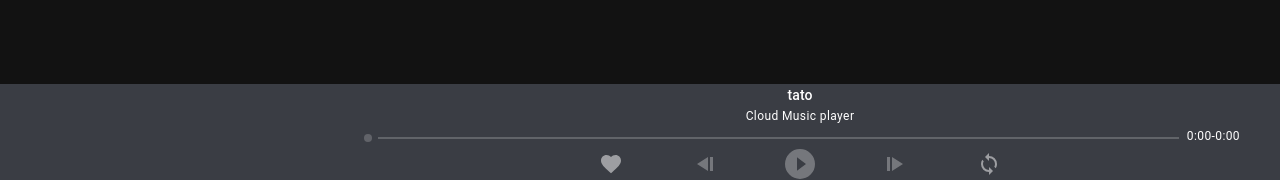
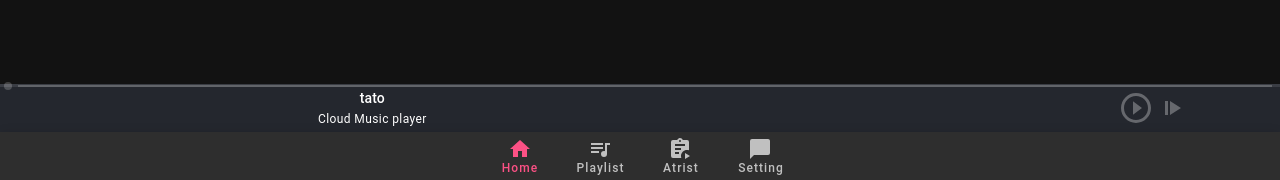
Before and after one commit to cgreencode/neteast-cloud-music-player, a Vue app: page /playlistdetails in a window 1280 px wide. Shown: the part 620-800 px from the top of the page. Built offline with nearby package versions, Linux system fonts and the light colour scheme; no server answers.

Commit message:
refactor all APP UX UI

```diff
--- a/src/App.vue
+++ b/src/App.vue
@@ -40,8 +40,15 @@
     </v-content><!-- main section -->
 
     <!-- bottom player -->
-    <Player/>
+    <Player
+      :layout="layout"
+      @toggleLayout="toggleLayout"
+    />
 
+    <BottomNav
+      :layout="layout"
+      @disableLayout="disableLayout"
+    />
   </v-app>
 </template>
 
@@ -50,18 +57,21 @@
 import AppDrawer from './components/AppDrawer'
 import appNavbar from './components/AppNavbar'
 import Player from './components/Player/index'
+import BottomNav from './components/Player/BottomNav'
 import { mdiArrowLeft } from '@mdi/js'
 export default {
   name: 'App',
   components: {
     appNavbar,
     AppDrawer,
-    Player
+    Player,
+    BottomNav
   },
   data () {
     return {
       appDrawer: false,
-      mdiArrowLeft
+      mdiArrowLeft,
+      layout: false
     }
   },
   created () {
@@ -74,6 +84,12 @@ export default {
     goBack () {
       // console.log(this.$router)
       this.$router.go(-1)
+    },
+    toggleLayout () {
+      this.layout = !this.layout
+    },
+    disableLayout () {
+      this.layout = false
     }
   }
 }
--- a/src/components/Player/BottomNav.vue
+++ b/src/components/Player/BottomNav.vue
@@ -1,55 +1,48 @@
 <template>
   <v-bottom-navigation
     v-model="bottomNav"
-    shift
-    max-width="100vw"
     color="primary"
-    class="bottom-nav"
-    :class="layout ? 'bottom-nav-ani' : ''"
+    app
+    height="48"
   >
-    <v-btn @click.stop="toggleBottomNavTab(0)">
-      <span>Player</span>
-      <v-icon>{{mdiMusicCircle}}</v-icon>
+    <v-btn to="/" @click.stop="$emit('disableLayout')">
+      <span>Home</span>
+      <v-icon>{{mdiHome}}</v-icon>
     </v-btn>
 
-    <v-btn @click.stop="toggleBottomNavTab(1)">
+    <v-btn to="topplaylists" @click.stop="$emit('disableLayout')">
       <span>Playlist</span>
       <v-icon>{{mdiPlaylistMusic}}</v-icon>
     </v-btn>
 
-    <v-btn @click.stop="toggleBottomNavTab(2)">
-      <span>Lyric</span>
+    <v-btn to="artist" @click.stop="$emit('disableLayout')">
+      <span>Atrist</span>
       <v-icon>{{mdiClipboardTextPlay}}</v-icon>
     </v-btn>
 
-    <v-btn @click.stop="toggleBottomNavTab(3)">
-      <span>Message</span>
+    <v-btn to="setting" @click.stop="$emit('disableLayout')">
+      <span>Setting</span>
       <v-icon>{{mdiMessage}}</v-icon>
-    </v-btn>
-
-    <v-btn @click.stop="toggleBottomNavTab(4)">
-      <span>Download</span>
-      <v-icon>{{mdiCloudDownload}}</v-icon>
     </v-btn>
 
   </v-bottom-navigation>
 </template>
 
 <script>
-import { mdiMusicCircle, mdiPlaylistMusic, mdiMessage, mdiCloudDownload, mdiClipboardTextPlay } from '@mdi/js'
+import { mdiHome, mdiPlaylistMusic, mdiMessage, mdiClipboardTextPlay } from '@mdi/js'
 export default {
   name: 'BottomNav',
   props: {
     layout: {
-      type: Boolean
+      type: Boolean,
+      default: false
     }
   },
   data () {
     return {
-      mdiMusicCircle,
+      mdiHome,
       mdiPlaylistMusic,
       mdiMessage,
-      mdiCloudDownload,
       mdiClipboardTextPlay,
       bottomNav: 0
     }
@@ -58,18 +51,19 @@ export default {
     layout (val) {
       if (!val) this.bottomNav = 0
     }
-  },
-  methods: {
-    toggleBottomNavTab (tab) {
-      if (this.bottomNav !== tab) {
-        this.$emit('switchTab', tab)
-        this.bottomNav = tab
-      } else {
-        this.$emit('toggleLayout')
-        this.bottomNav = 0
-      }
-    }
   }
+  // methods: {
+  //   toggleBottomNavTab (tab) {
+  //     if (this.bottomNav !== tab) {
+  //       this.$emit('disableLayout')
+  //       this.$emit('switchTab', tab)
+  //       this.bottomNav = tab
+  //     } else {
+  //       // this.$emit('toggleLayout')
+  //       this.bottomNav = 0
+  //     }
+  //   }
+  // }
 }
 </script>
 
--- a/src/components/Player/ControlButtons.vue
+++ b/src/components/Player/ControlButtons.vue
@@ -1,30 +1,32 @@
 <template>
   <v-row
-    justify="space-between"
-    no-gutters class="mb-1"
-    :class="layout?'mb-8':''"
-    @click.stop=""
+    no-gutters
+    class="mb-1"
+    :class="layout?'mb-8 justify-space-between':'justify-end row-2'"
   >
-    <v-spacer class="d-none d-sm-flex"></v-spacer>
-    <v-row justify="space-between" no-gutters>
+    <!-- <v-spacer class="d-none d-sm-flex"></v-spacer> -->
+    <!-- <v-row
+      no-gutters
+      :class="layout?'mb-8 justify-space-between':'justify-end'"
+    > -->
 
       <!-- favorite button -->
-      <v-btn icon :disabled="music.length === 0">
+      <v-btn icon :disabled="music.length === 0" v-if="layout">
         <v-icon disabled="">{{mdiHeart}}</v-icon>
       </v-btn>
 
       <!-- previous track button -->
-      <v-btn icon :disabled="music.length === 0" @click.stop="prevTrack">
+      <v-btn icon :disabled="music.length === 0" @click.stop="prevTrack" v-if="layout">
         <v-icon>{{mdiStepBackward}}</v-icon>
       </v-btn>
 
       <!-- play and pause buttons -->
       <v-btn icon v-if="paused" @click.stop="$emit('togglePlaying')" :disabled="music.length === 0">
         <div v-if="music[0]">
-          <v-icon large color="primary" v-if="music[0].url">{{mdiPlayCircle}}</v-icon>
-          <v-icon large v-else>{{mdiPlayCircle}}</v-icon>
+          <v-icon large color="primary" v-if="music[0].url">{{mdiPlayCircleOutline}}</v-icon>
+          <v-icon large v-else>{{mdiPlayCircleOutline}}</v-icon>
         </div>
-          <v-icon large v-else>{{mdiPlayCircle}}</v-icon>
+          <v-icon large v-else>{{mdiPlayCircleOutline}}</v-icon>
       </v-btn>
       <v-btn icon v-if="!paused" @click.stop="$emit('togglePlaying')" :disabled="music.length === 0">
         <div v-if="music[0]">
@@ -40,11 +42,11 @@
       </v-btn>
 
       <!-- loop buttons -->
-      <v-btn icon :disabled="music.length === 0">
+      <v-btn icon :disabled="music.length === 0" v-if="layout">
         <v-icon disabled="">{{mdiSync}}</v-icon>
       </v-btn>
-    </v-row>
-    <v-spacer class="d-none d-sm-flex"></v-spacer>
+    <!-- </v-row> -->
+    <!-- <v-spacer class="d-none d-sm-flex"></v-spacer> -->
 
     <!-- volume controller -->
     <!-- <v-col cols="3" class="ma-0 pa-0 d-none d-sm-flex">
@@ -67,7 +69,7 @@
 </template>
 
 <script>
-import { mdiVolumeHigh, mdiSync, mdiHeart, mdiStepBackward, mdiStepForward, mdiPlayCircle, mdiAlertCircle, mdiPauseCircle } from '@mdi/js'
+import { mdiVolumeHigh, mdiSync, mdiHeart, mdiStepBackward, mdiStepForward, mdiPlayCircleOutline, mdiAlertCircle, mdiPauseCircle } from '@mdi/js'
 import { mapGetters } from 'vuex'
 
 export default {
@@ -89,7 +91,7 @@ export default {
       mdiHeart,
       mdiStepBackward,
       mdiStepForward,
-      mdiPlayCircle,
+      mdiPlayCircleOutline,
       mdiAlertCircle,
       mdiPauseCircle
     }
--- a/src/components/Player/CoverImage.vue
+++ b/src/components/Player/CoverImage.vue
@@ -1,6 +1,6 @@
 <template>
   <v-col
-      :cols="layout?12:3"
+      :cols="layout?12:2"
     >
     <v-img
       @click="$emit('toggleLayout')"
@@ -8,8 +8,8 @@
       class="my-1 pa-0 mx-auto cover-round"
       :class="[paused ? '' : 'cover-rotation' , layout ? 'cover-disk' : '']"
       :src="httpToHttps(currentTrack.al.picUrl)+'?param=400y400'"
-      :max-width="layout ? 400 : 94"
-      :max-height="layout ? 400 : 94"
+      :max-width="layout ? 400 : 44"
+      :max-height="layout ? 400 : 44"
       contain
     >
     </v-img>
@@ -18,8 +18,8 @@
       v-else
       class="my-1 pa-0 mx-auto"
       src="../../assets/default_cover.png"
-      :max-width="layout ? 400 : 94"
-      :max-height="layout ? 400 : 94"
+      :max-width="layout ? 400 : 44"
+      :max-height="layout ? 400 : 44"
       contain
     >
     </v-img>
--- /dev/null
+++ b/src/components/Player/FloatMenu.vue
@@ -0,0 +1,100 @@
+<template>
+  <v-speed-dial
+    v-if="layout"
+    v-model="fab"
+    top
+    right
+    direction="bottom"
+    transition="slide-y-reverse-transition"
+    @click.stop=""
+  >
+
+    <template v-slot:activator>
+      <v-btn
+        v-model="fab"
+        color="primary"
+        small
+        fab
+        depressed
+        text
+      >
+        <v-icon v-if="fab">{{mdiClose}}</v-icon>
+        <v-icon v-else>{{mdiDotsVertical}}</v-icon>
+      </v-btn>
+    </template>
+    <v-btn
+      fab
+      dark
+      small
+      color="primary lighten-1"
+      @click.stop="toggleBottomNavTab(0)"
+    >
+      <v-icon>{{mdiMusicCircle}}</v-icon>
+    </v-btn>
+    <v-btn
+      fab
+      dark
+      small
+      color="primary lighten-1"
+      @click.stop="toggleBottomNavTab(1)"
+    >
+      <v-icon>{{mdiPlaylistMusic}}</v-icon>
+    </v-btn>
+    <v-btn
+      fab
+      dark
+      small
+      color="primary lighten-1"
+      @click.stop="toggleBottomNavTab(2)"
+    >
+      <v-icon>{{mdiClipboardTextPlay}}</v-icon>
+    </v-btn>
+    <v-btn
+      fab
+      dark
+      small
+      color="primary lighten-1"
+      @click.stop="toggleBottomNavTab(3)"
+    >
+      <v-icon>{{mdiMessage}}</v-icon>
+    </v-btn>
+  </v-speed-dial>
+</template>
+
+<script>
+import { mdiDotsVertical, mdiClose, mdiMusicCircle, mdiPlaylistMusic, mdiClipboardTextPlay, mdiMessage } from '@mdi/js'
+
+export default {
+  props: {
+    layout: {
+      type: Boolean
+    }
+  },
+  data () {
+    return {
+      mdiClose,
+      mdiDotsVertical,
+      mdiMusicCircle,
+      mdiPlaylistMusic,
+      mdiClipboardTextPlay,
+      mdiMessage,
+      fab: false
+    }
+  },
+  watch: {
+    layout () {
+      this.fab = false
+    }
+  },
+  methods: {
+    toggleBottomNavTab (tab) {
+      this.$emit('switchTab', tab)
+      this.fab = false
+    }
+  }
+}
+</script>
+
+<style scoped>
+
+</style>
--- a/src/components/Player/MusicInfo.vue
+++ b/src/components/Player/MusicInfo.vue
@@ -1,5 +1,5 @@
 <template>
-  <div class="max-ch mx-auto">
+  <div class="mx-auto max-ch">
     <span
       class="subtitle-2 d-sm-block"
       v-if="track"
@@ -26,3 +26,11 @@ export default {
   }
 }
 </script>
+<style scoped>
+.max-ch{
+  max-width: 18ch;
+  white-space: nowrap;
+  overflow: hidden;
+  text-overflow: ellipsis;
+}
+</style>
--- a/src/components/Player/index.vue
+++ b/src/components/Player/index.vue
@@ -1,8 +1,8 @@
 <template>
   <v-footer
     fixed
-    class="pa-0 ma-0 z-index-higher border-top-radius"
-    color="secondary"
+    class="pa-0 ma-0 player"
+    color="secondary darken-1"
   >
 
     <!-- audio synchronizer -->
@@ -38,9 +38,10 @@
     >
 
       <!-- eject button -->
-      <v-card @click="toggleLayout" v-if="!layout && breakpoint" class="eject-button px-5 lighten-1" flat color="secondary">
+      <!-- <v-card @click="toggleLayout" v-if="!layout && breakpoint" class="eject-button px-5 lighten-1" flat color="secondary">
         <v-icon>{{mdiEjectOutline}}</v-icon>
-      </v-card><!-- eject button -->
+      </v-card> -->
+      <!-- eject button -->
 
       <!-- drawer down button -->
       <v-btn @click="toggleLayout" icon v-if="layout" class="mt-2 px-5">
@@ -64,31 +65,37 @@
         v-show="tab === 0"
       >
         <!-- information and controllers section -->
-        <v-col class="ma-0 pa-0">
+        <div
+          @click="toggleLayout"
+          class="d-flex ma-0 pa-0"
+          :class="!layout? 'flex-row align-center ml-2' : 'flex-column'"
+        >
           <MusicInfo
+            class="pb-1"
             :track=getMusicDetailsList[currentTrack]
           />
-          <v-row
+          <div
             no-gutters
             align="center"
             align-content="center"
             justify="center"
-            class="mt-1 mt-sm-0 mb-0"
+            class="d-flex flex-row align-center align-content-center justify-center mt-1 mt-sm-0 mb-0"
           >
             <v-slider
               class="mt-1"
-              v-if="getMusicUrlsListById.length > 0"
+              :disabled="!getMusicUrlsListById.length > 0"
               dense
+              :readonly="!layout"
               v-model="currentTimeComputed"
               min="0"
               :max="duration"
-              color="primary"
+              color="primary darken-2"
               height="3"
               background-color="secondary"
               hide-details
-              @click="sliderClick()"
+              :class="!layout ? 'slider-top' : ''"
             ></v-slider>
-            <v-slider
+            <!-- <v-slider
               class="mt-1"
               disabled
               dense
@@ -100,19 +107,19 @@
               height="3"
               background-color="secondary"
               hide-details
-            ></v-slider>
-            <div class="caption">
+              :class="!layout ? 'slider-top' : ''"
+            ></v-slider> -->
+            <div class="caption" v-if="layout">
               {{ currentTimeAndDurationLabel }}
             </div>
-          </v-row>
-        </v-col><!-- information and controllers section -->
-
-        <!-- buttons section -->
+          </div>
+          <!-- buttons section -->
         <ControlButtons
           :layout=layout
           :music=getMusicUrlsListById
           @togglePlaying=togglePlaying
         /><!-- buttons section -->
+        </div><!-- information and controllers section -->
 
       </v-col>
       <!-- page tabs -->
@@ -130,13 +137,20 @@
       </v-col>
     </v-row><!-- player -->
 
+    <!-- float menu for switch views -->
+    <FloatMenu
+      :layout="layout"
+      @switchTab = "switchTab"
+    />
+
     <!-- bottom navigation -->
-    <PlayerBottomNav
+    <!-- <BottomNav
       :layout = "layout"
       @switchTab = "switchTab"
       @toggleLayout = "toggleLayout"
       @toggleVolumeMute=toggleVolumeMute
-    /><!-- bottom navigation -->
+    />-->
+    <!-- bottom navigation -->
 
   </v-footer>
 </template>
@@ -145,20 +159,27 @@
 import audioAnalyser from '../../utils/audioAnalyser'
 import { httpToHttps } from '../../utils/helper'
 import { mapGetters } from 'vuex'
-import { mdiEjectOutline, mdiChevronDown } from '@mdi/js'
+import { mdiEjectOutline, mdiChevronDown, mdiDotsVertical, mdiClose, mdiPlaylistMusic, mdiClipboardTextPlay, mdiMessage } from '@mdi/js'
 
 import ControlButtons from './ControlButtons'
 import MusicInfo from './MusicInfo'
 import CoverImage from './CoverImage'
+import FloatMenu from './FloatMenu'
 
-import PlayerBottomNav from './BottomNav'
+// import BottomNav from './BottomNav'
 
 export default {
+  props: {
+    layout: {
+      type: Boolean
+    }
+  },
   components: {
     ControlButtons,
     MusicInfo,
-    PlayerBottomNav,
+    // BottomNav,
     CoverImage,
+    FloatMenu,
     TabPlaylist: () => import(/* webpackPrefetch: true */ './TabPlaylist'),
     TabDownload: () => import(/* webpackPrefetch: true */ './TabDownload'),
     TabMessage: () => import(/* webpackPrefetch: true */ './TabMessage'),
@@ -168,6 +189,11 @@ export default {
     return {
       mdiEjectOutline,
       mdiChevronDown,
+      mdiDotsVertical,
+      mdiClose,
+      mdiPlaylistMusic,
+      mdiClipboardTextPlay,
+      mdiMessage,
       httpToHttps,
       tab: 0,
       ended: false, // for when audio tag is ended
@@ -175,7 +201,7 @@ export default {
       storedLastVolume: 0,
       currentTime: 0,
       duration: 0,
-      layout: false,
+      // layout: false,
       audioAnalyser: false
     }
   },
@@ -271,7 +297,8 @@ export default {
     },
     toggleLayout () {
       if (this.breakpoint) {
-        this.layout = !this.layout
+        // this.layout = !this.layout
+        this.$emit('toggleLayout')
         this.tab = 0
       }
     },
@@ -287,34 +314,35 @@ export default {
     left: 55%;
     margin: 0 0 0 -54.5%;
     position: absolute;
-    bottom: 95px;
+    bottom: 48px;
     width: 100vw;
     z-index: 1;
     transition: 0.4s;
     pointer-events: none;
 }
 .canvas-movedown{
-  bottom: 56px !important
+  bottom: 0px !important
 }
-.max-ch{
-  max-width: 26ch;
-  white-space: nowrap;
-  overflow: hidden;
-  text-overflow: ellipsis;
+.player{
+  z-index: 3;
+  transform: translateY(-48px);
 }
-.z-index-higher{
-  z-index: 3;
+.slider-top {
+  position: absolute;
+  top: -4px;
+  left: 0px;
+  width: 100vw;
 }
-.border-top-radius{
-  border-top-left-radius: 20px;
-  border-top-right-radius: 20px;
-}
+// .border-top-radius{
+//   border-top-left-radius: 20px;
+//   border-top-right-radius: 20px;
+// }
 .normal-player{
-  height: 96px;
+  height: 48px;
   transition: .4s ease-in-out;
 }
 .full-height-player{
-  height:calc(100vh - 112px);
+  height:calc(100vh - 104px);
 }
 .eject-button{
   position: absolute;
@@ -325,4 +353,11 @@ export default {
   overflow:auto;
     height:calc(100vh - 160px);
 }
+.v-speed-dial {
+  position: absolute;
+  z-index: 99;
+}
+.v-btn--floating {
+  position: relative;
+}
 </style>
```
